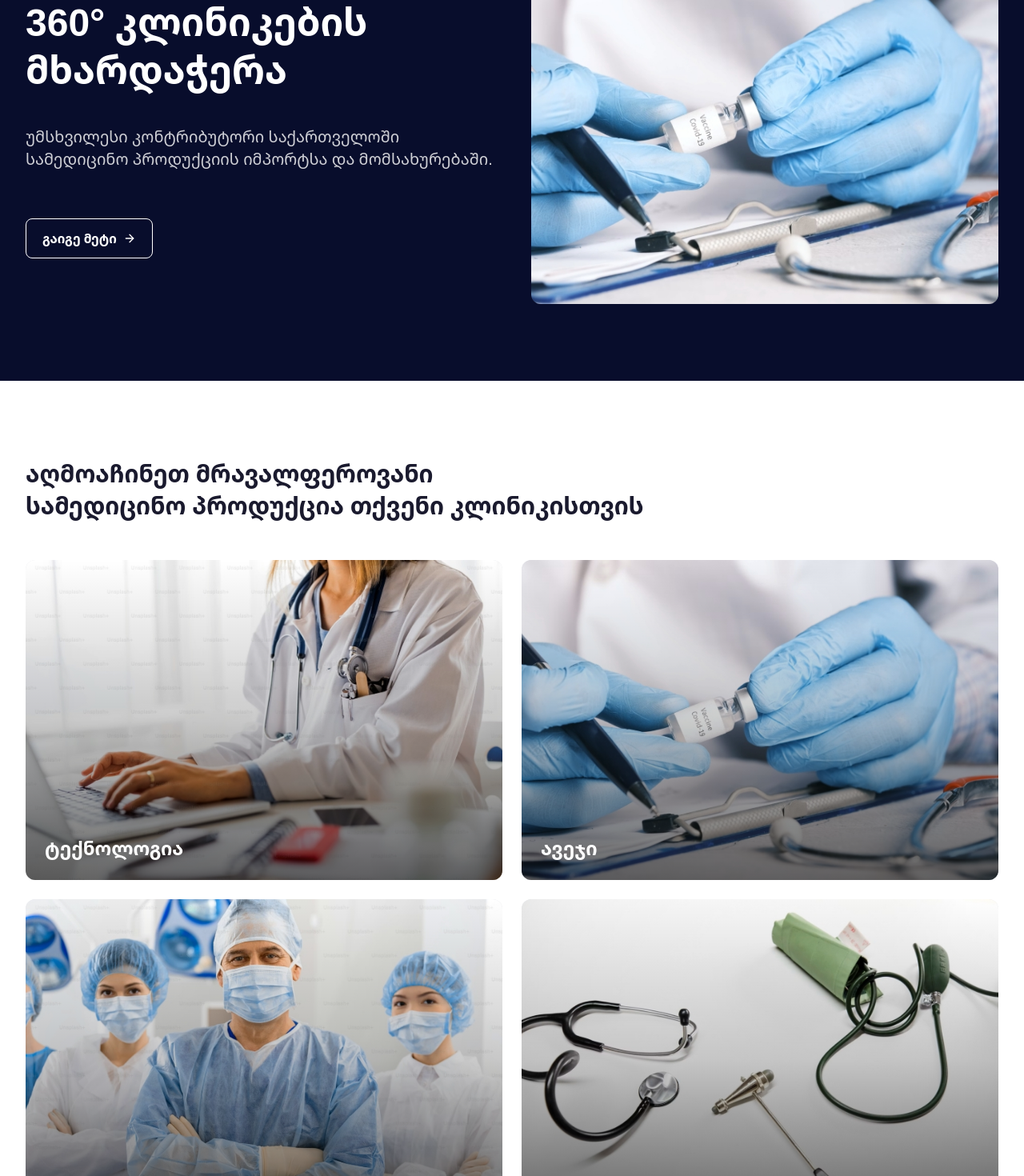
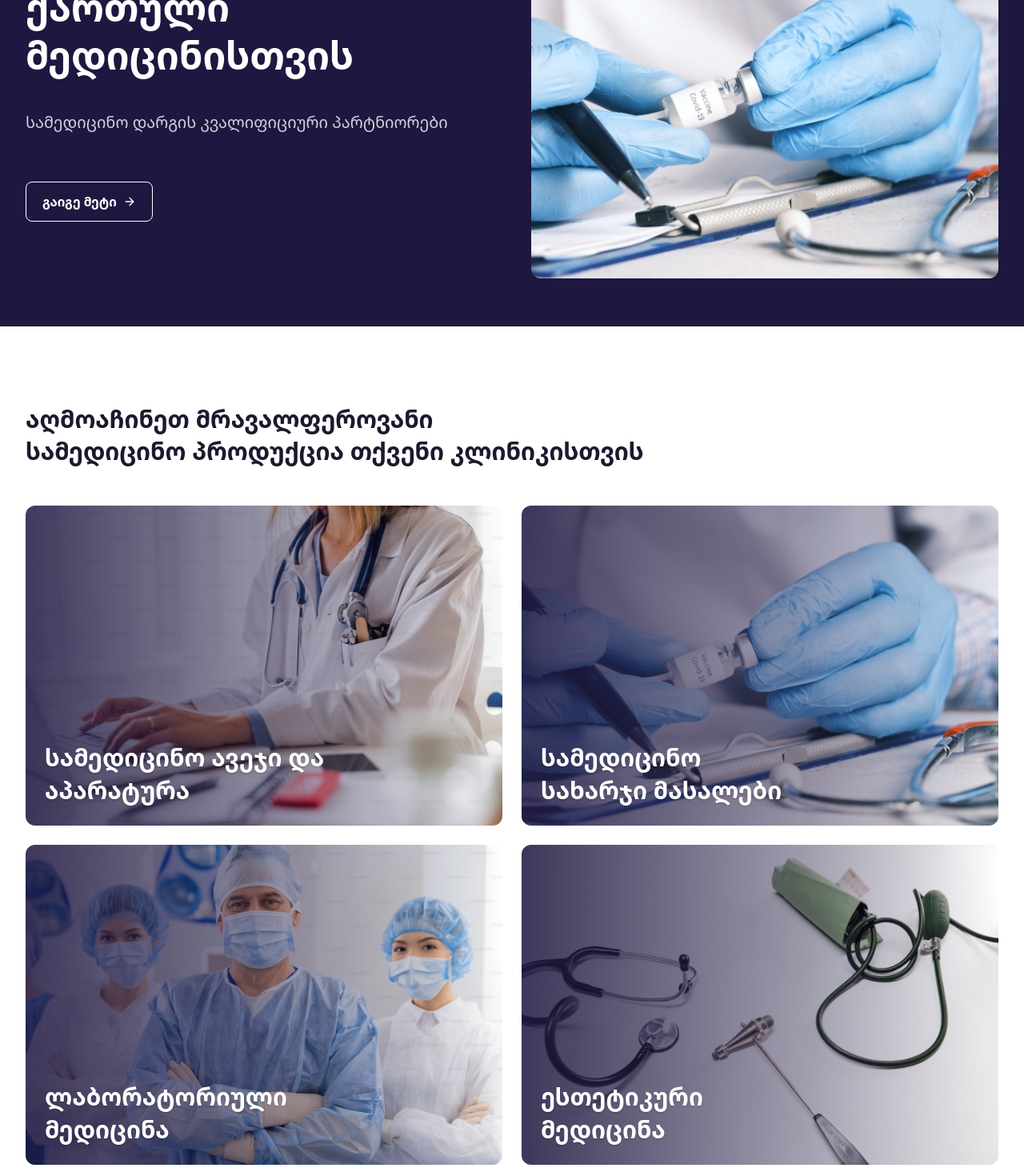
Before and after one commit to tbilisi-medic/web, a Next.js app: page / in a window 1280 px wide. Shown: the part 240-1710 px from the top of the page at 80% size. Built offline with nearby package versions, Linux system fonts and the light colour scheme.

Commit message:
style: update primary color and minor style adjustments

```diff
--- a/src/app/globals.css
+++ b/src/app/globals.css
@@ -7,7 +7,7 @@
 @theme inline {
   --color-background: #ffffff;
   --color-foreground: #1a1a2e;
-  --color-primary: #080d2c;
+  --color-primary: #1e1740;
   --color-primary-foreground: #ffffff;
   --color-border: #e2e8f0;
 
@@ -59,70 +59,70 @@
 :root {
   --radius: 0.625rem;
   --background: oklch(1 0 0);
-  --foreground: oklch(0.129 0.042 264.695);
+  --foreground: oklch(0.239 0.075 287.161);
   --card: oklch(1 0 0);
-  --card-foreground: oklch(0.129 0.042 264.695);
+  --card-foreground: oklch(0.239 0.075 287.161);
   --popover: oklch(1 0 0);
-  --popover-foreground: oklch(0.129 0.042 264.695);
-  --primary: oklch(0.208 0.042 265.755);
-  --primary-foreground: oklch(0.984 0.003 247.858);
-  --secondary: oklch(0.968 0.007 247.896);
-  --secondary-foreground: oklch(0.208 0.042 265.755);
-  --muted: oklch(0.968 0.007 247.896);
-  --muted-foreground: oklch(0.554 0.046 257.417);
-  --accent: oklch(0.968 0.007 247.896);
-  --accent-foreground: oklch(0.208 0.042 265.755);
+  --popover-foreground: oklch(0.239 0.075 287.161);
+  --primary: oklch(0.239 0.075 287.161);
+  --primary-foreground: oklch(0.984 0.003 287.161);
+  --secondary: oklch(0.968 0.007 287.161);
+  --secondary-foreground: oklch(0.239 0.075 287.161);
+  --muted: oklch(0.968 0.007 287.161);
+  --muted-foreground: oklch(0.554 0.046 287.161);
+  --accent: oklch(0.968 0.007 287.161);
+  --accent-foreground: oklch(0.239 0.075 287.161);
   --destructive: oklch(0.577 0.245 27.325);
-  --border: oklch(0.929 0.013 255.508);
-  --input: oklch(0.929 0.013 255.508);
-  --ring: oklch(0.704 0.04 256.788);
+  --border: oklch(0.929 0.013 287.161);
+  --input: oklch(0.929 0.013 287.161);
+  --ring: oklch(0.704 0.04 287.161);
   --chart-1: oklch(0.646 0.222 41.116);
   --chart-2: oklch(0.6 0.118 184.704);
   --chart-3: oklch(0.398 0.07 227.392);
   --chart-4: oklch(0.828 0.189 84.429);
   --chart-5: oklch(0.769 0.188 70.08);
-  --sidebar: oklch(0.984 0.003 247.858);
-  --sidebar-foreground: oklch(0.129 0.042 264.695);
-  --sidebar-primary: oklch(0.208 0.042 265.755);
-  --sidebar-primary-foreground: oklch(0.984 0.003 247.858);
-  --sidebar-accent: oklch(0.968 0.007 247.896);
-  --sidebar-accent-foreground: oklch(0.208 0.042 265.755);
-  --sidebar-border: oklch(0.929 0.013 255.508);
-  --sidebar-ring: oklch(0.704 0.04 256.788);
+  --sidebar: oklch(0.984 0.003 287.161);
+  --sidebar-foreground: oklch(0.239 0.075 287.161);
+  --sidebar-primary: oklch(0.239 0.075 287.161);
+  --sidebar-primary-foreground: oklch(0.984 0.003 287.161);
+  --sidebar-accent: oklch(0.968 0.007 287.161);
+  --sidebar-accent-foreground: oklch(0.239 0.075 287.161);
+  --sidebar-border: oklch(0.929 0.013 287.161);
+  --sidebar-ring: oklch(0.704 0.04 287.161);
 }
 
 .dark {
-  --background: oklch(0.129 0.042 264.695);
-  --foreground: oklch(0.984 0.003 247.858);
-  --card: oklch(0.208 0.042 265.755);
-  --card-foreground: oklch(0.984 0.003 247.858);
-  --popover: oklch(0.208 0.042 265.755);
-  --popover-foreground: oklch(0.984 0.003 247.858);
-  --primary: oklch(0.929 0.013 255.508);
-  --primary-foreground: oklch(0.208 0.042 265.755);
-  --secondary: oklch(0.279 0.041 260.031);
-  --secondary-foreground: oklch(0.984 0.003 247.858);
-  --muted: oklch(0.279 0.041 260.031);
-  --muted-foreground: oklch(0.704 0.04 256.788);
-  --accent: oklch(0.279 0.041 260.031);
-  --accent-foreground: oklch(0.984 0.003 247.858);
+  --background: oklch(0.239 0.075 287.161);
+  --foreground: oklch(0.984 0.003 287.161);
+  --card: oklch(0.295 0.075 287.161);
+  --card-foreground: oklch(0.984 0.003 287.161);
+  --popover: oklch(0.295 0.075 287.161);
+  --popover-foreground: oklch(0.984 0.003 287.161);
+  --primary: oklch(0.929 0.013 287.161);
+  --primary-foreground: oklch(0.239 0.075 287.161);
+  --secondary: oklch(0.35 0.06 287.161);
+  --secondary-foreground: oklch(0.984 0.003 287.161);
+  --muted: oklch(0.35 0.06 287.161);
+  --muted-foreground: oklch(0.704 0.04 287.161);
+  --accent: oklch(0.35 0.06 287.161);
+  --accent-foreground: oklch(0.984 0.003 287.161);
   --destructive: oklch(0.704 0.191 22.216);
   --border: oklch(1 0 0 / 10%);
   --input: oklch(1 0 0 / 15%);
-  --ring: oklch(0.551 0.027 264.364);
-  --chart-1: oklch(0.488 0.243 264.376);
+  --ring: oklch(0.551 0.027 287.161);
+  --chart-1: oklch(0.488 0.243 287.161);
   --chart-2: oklch(0.696 0.17 162.48);
   --chart-3: oklch(0.769 0.188 70.08);
   --chart-4: oklch(0.627 0.265 303.9);
   --chart-5: oklch(0.645 0.246 16.439);
-  --sidebar: oklch(0.208 0.042 265.755);
-  --sidebar-foreground: oklch(0.984 0.003 247.858);
-  --sidebar-primary: oklch(0.488 0.243 264.376);
-  --sidebar-primary-foreground: oklch(0.984 0.003 247.858);
-  --sidebar-accent: oklch(0.279 0.041 260.031);
-  --sidebar-accent-foreground: oklch(0.984 0.003 247.858);
+  --sidebar: oklch(0.295 0.075 287.161);
+  --sidebar-foreground: oklch(0.984 0.003 287.161);
+  --sidebar-primary: oklch(0.488 0.243 287.161);
+  --sidebar-primary-foreground: oklch(0.984 0.003 287.161);
+  --sidebar-accent: oklch(0.35 0.06 287.161);
+  --sidebar-accent-foreground: oklch(0.984 0.003 287.161);
   --sidebar-border: oklch(1 0 0 / 10%);
-  --sidebar-ring: oklch(0.551 0.027 264.364);
+  --sidebar-ring: oklch(0.551 0.027 287.161);
 }
 
 @layer base {
--- a/src/components/admin/job-form-modal.tsx
+++ b/src/components/admin/job-form-modal.tsx
@@ -142,7 +142,7 @@ export function JobFormModal({
                 value={description}
                 onChange={setDescription}
                 modules={quillModules}
-                placeholder="ვაკანსიის აღწერა..."
+                className="[&_.ql-container]:min-h-[200px] [&_.ql-editor]:min-h-[200px]"
               />
             </div>
 
--- a/src/components/layout/header.tsx
+++ b/src/components/layout/header.tsx
@@ -200,7 +200,7 @@ export function Header() {
   return (
     <div className="relative z-50 px-4 pt-4 sm:px-6 lg:px-8">
       <header className="relative mx-auto max-w-7xl rounded-xl bg-white shadow-sm">
-        <div className="flex h-17 items-center justify-between gap-15 px-6">
+        <div className="flex h-18 items-center justify-between gap-15 px-6">
           <div className="flex items-center justify-between w-full">
             {/* Logo */}
             <Link href="/" className="block">
@@ -337,7 +337,7 @@ export function Header() {
               >
                 ჩვენ
                 <ChevronDown
-                  className={`h-5 w-5 mr-2 transition-transform duration-300 ${
+                  className={`h-5 w-5 transition-transform duration-300 ${
                     openSubmenu === 'about' ? 'rotate-180' : ''
                   }`}
                 />
--- a/src/components/sections/home/categories.tsx
+++ b/src/components/sections/home/categories.tsx
@@ -3,22 +3,22 @@ import Image from 'next/image';
 
 const categories = [
   {
-    title: 'ტექნოლოგია',
+    title: 'სამედიცინო ავეჯი და აპარატურა',
     href: '/',
     image: '/images/categories/1.jpg',
   },
   {
-    title: 'ავეჯი',
+    title: 'სამედიცინო სახარჯი მასალები',
     href: '/',
     image: '/images/categories/2.jpg',
   },
   {
-    title: 'სახარჯები',
+    title: 'ლაბორატორიული მედიცინა',
     href: '/',
     image: '/images/categories/3.jpg',
   },
   {
-    title: 'ლაბორატორია',
+    title: 'ესთეტიკური მედიცინა',
     href: '/',
     image: '/images/categories/4.jpg',
   },
@@ -51,11 +51,11 @@ export function Categories() {
                   className="object-cover transition-transform duration-300 group-hover:scale-105"
                 />
 
-                <div className="absolute inset-0 bg-gradient-to-t from-black/60 via-black/20 to-transparent" />
+                <div className="absolute inset-0 bg-gradient-to-r from-primary/85 via-primary/40 via-60% to-transparent" />
 
                 {/* Title */}
                 <div className="absolute bottom-0 left-0 p-6">
-                  <h3 className="text-2xl font-semibold text-white">
+                  <h3 className="text-3xl leading-snug font-bold text-white w-2/3 text-shadow-[0_1px_2px_rgba(0,0,0,0.25)]">
                     {category.title}
                   </h3>
                 </div>
--- a/src/components/sections/shared/hero.tsx
+++ b/src/components/sections/shared/hero.tsx
@@ -6,22 +6,19 @@ export function Hero() {
   return (
     <section className="-mt-24 bg-primary pt-24">
       <div className="px-4 sm:px-6 lg:px-8">
-        <div className="mx-auto max-w-7xl pb-14 pt-14 lg:pb-24 lg:pt-24">
+        <div className="mx-auto max-w-7xl pb-14 pt-14 lg:pb-15 lg:pt-15">
           <div className="grid items-center gap-12 lg:grid-cols-2">
             {/* Left: Text content */}
             <div>
               <h1 className="text-4xl font-bold leading-tight text-white sm:text-5xl lg:text-5xl">
-                360° კლინიკების
-                <br />
-                მხარდაჭერა
+                ქართული მედიცინისთვის
               </h1>
               <p className="mt-10 text-lg text-white/80 sm:text-xl">
-                უმსხვილესი კონტრიბუტორი საქართველოში <br />
-                სამედიცინო პროდუქციის იმპორტსა და მომსახურებაში.
+                სამედიცინო დარგის კვალიფიციური პარტნიორები
               </p>
               <div className="mt-15">
                 <Link
-                  href="/services"
+                  href="/"
                   className="inline-flex items-center gap-2 rounded-lg bg-transparent border border-white px-5 py-3 text-md font-semibold text-white transition-colors hover:bg-white/90 hover:text-primary"
                 >
                   გაიგე მეტი
```
